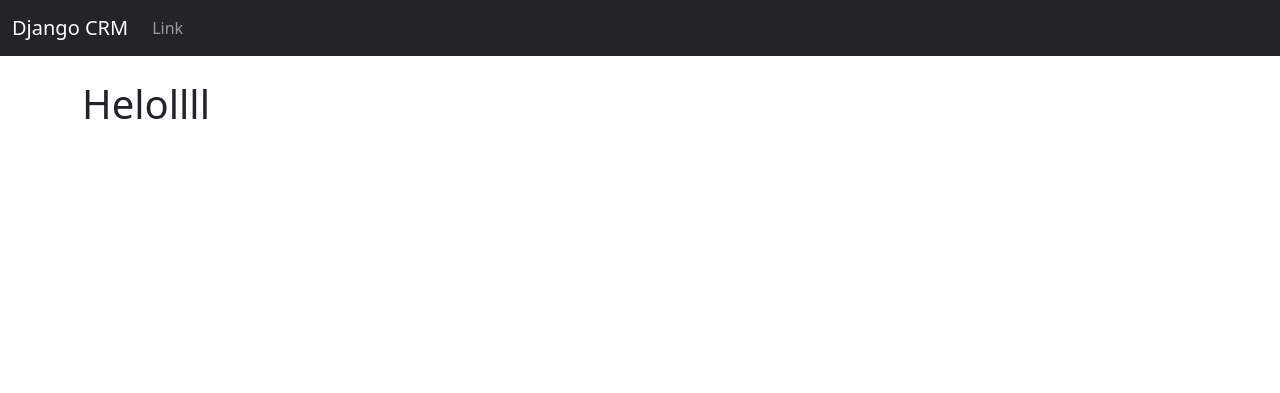
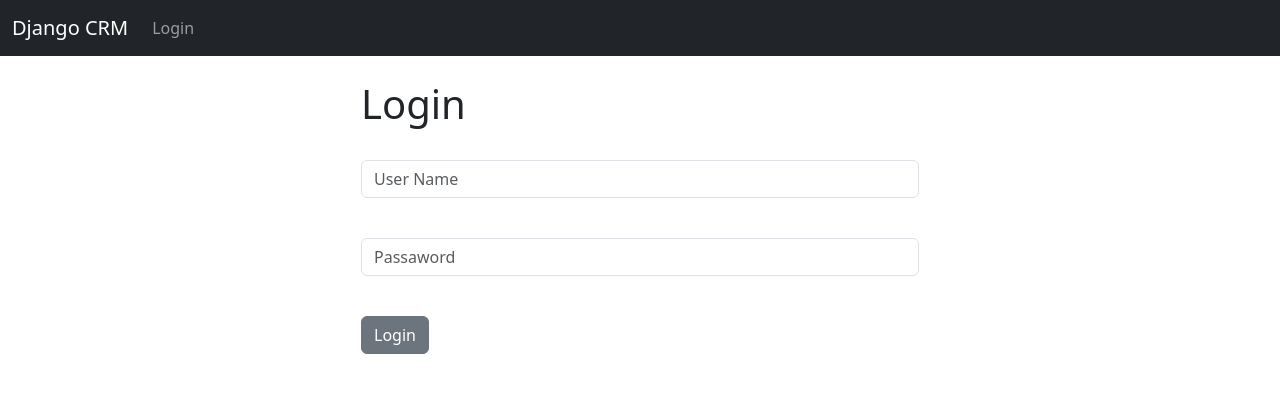
Before and after one commit to GitHudsonLima/Django-Project-CRM, a Django app: template dcrm/website/templates/home.html in a window 1280 px wide. Shown: the top 393 px of the page. Run offline with Django 4.2, Linux system fonts and the light colour scheme; the template is opened without the code that fills it, so the values that code supplies are empty.

Commit message:
Login Users

```diff
--- a/dcrm/website/templates/base.html
+++ b/dcrm/website/templates/base.html
@@ -11,6 +11,16 @@
     {% include 'navbar.html' %}
     <div class="container">
         <br>
+
+        {% if messages %}
+          {% for message in messages %}
+            <div class="alert alert-warning alert-dismissible fade show" role="alert">
+              {{ message }}
+              <button type="button" class="btn-close" data-bs-dismiss="alert" aria-label="Close"></button>
+            </div>
+          {% endfor %}
+        {% endif %}
+
         {% block content %}
         {% endblock%}
     </div>
--- a/dcrm/website/templates/home.html
+++ b/dcrm/website/templates/home.html
@@ -2,6 +2,35 @@
 
 {% block content %}
 
-<h1>Helollll</h1>
+<div class="col-md-6 offset-md-3">
+
+    {% if user.is_authenticated %}
+
+    <h1>Hello World</h1>
+
+    {% else %}
+
+    <h1>Login</h1>
+    <br>
+    <form method="post" action="{% url 'home' %}">
+        {% csrf_token %}
+        <form>
+            <div class="mb-3">
+              <input type="text" class="form-control" name="username", placeholder="User Name" required>
+            </div>
+            <br>
+            <div class="mb-3">
+              <input type="password" class="form-control" name="password", placeholder="Passaword" required>
+            </div>
+            <br>
+            <button type="submit" class="btn btn-secondary">Login</button>
+          </form>
+
+    </form>
+
+    {% endif %}
+
+</div>
+
 
 {% endblock%}
--- a/dcrm/website/templates/navbar.html
+++ b/dcrm/website/templates/navbar.html
@@ -7,11 +7,19 @@
       <div class="collapse navbar-collapse" id="navbarSupportedContent">
         <ul class="navbar-nav me-auto mb-2 mb-lg-0">
 
+          {% if user.is_authenticated %}
+
           <li class="nav-item">
-            <a class="nav-link" href="#">Link</a>
+            <a class="nav-link" href="{% url 'logout' %}">Logout</a>
           </li>
 
+          {% else %}
 
+          <li class="nav-item">
+            <a class="nav-link" href="{% url 'home' %}">Login</a>
+          </li>
+
+         {% endif %}
         </ul>
 
       </div>
--- a/dcrm/website/urls.py
+++ b/dcrm/website/urls.py
@@ -3,4 +3,7 @@ from . import views
 
 urlpatterns = [
     path('', views.home, name='home'),
+ #   path('login/', views.login_user, name='login'),
+    path('logout/', views.logout_user, name='logout'),
+
 ]
```
Also changed, not shown: dcrm/website/views.py (+26 -2 lines).
